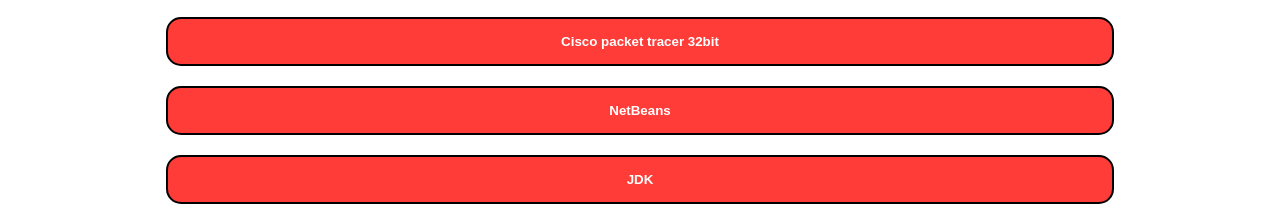
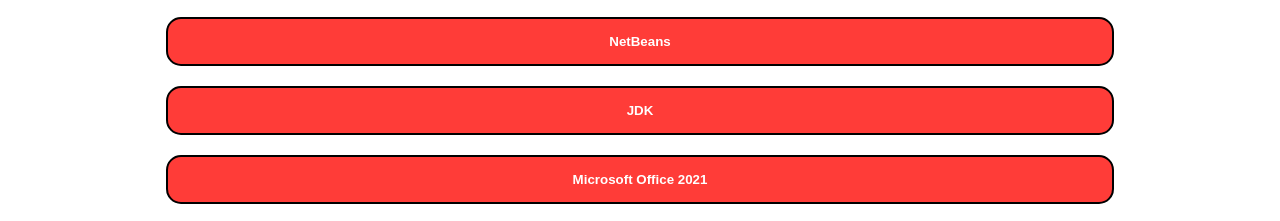
Before and after one commit to MostafaZooebi/App_downloder, a plain HTML site: page index.html in a window 1280 px wide. Shown: the part 568-789 px from the top of the page. Drawn offline with Linux system fonts and the light colour scheme.

Commit message:
Update index.html

```diff
--- a/index.html
+++ b/index.html
@@ -53,7 +53,7 @@
  	<div>
  <img  class="logo" src="logo.png">
 <button><b><a href="https://dl7.softmany.com/dwnld/5280/kZk4JciTVmfkUBdDueOtpHOfUl3X3xYH/CiscoPacketTracer_820_Windows_64bit.exe" download="Mostafa Zooebi Cisco packet Tracer">Cisco packet tracer 64 bit</a></b></button><br>
-<button><b><a href="https://ia601502.us.archive.org/25/items/cisco-packet-tracer-820-ubuntu-64bit/CiscoPacketTracer_820_Windows_32bit.exe" download="Mostafa Zooebi Cisco packet Tracer">Cisco packet tracer 32bit</a></b></button><br>
+<!--<button><b><a href="https://ia601502.us.archive.org/25/items/cisco-packet-tracer-820-ubuntu-64bit/CiscoPacketTracer_820_Windows_32bit.exe" download="Mostafa Zooebi Cisco packet Tracer">Cisco packet tracer 32bit</a></b></button><br>-->
    <button><b><a href="https://dlcdn.apache.org/netbeans/netbeans-installers/16/Apache-NetBeans-16-bin-windows-x64.exe" download="Mostafa Zooebi Netbeans">NetBeans</a></b></button>
 <button><b><a href="https://download.oracle.com/java/19/latest/jdk-19_windows-x64_bin.exe" download="Mostafa Zooebi jdk">JDK</a></b></button>
 <button><b><a href="https://getintopc20.xyz/2021/OfficeTools/Microsoft-Office-Professional-Plus-2021-English.rar" download="Mostafa Zooebi MICROSOFT OFFICE 2021">Microsoft Office 2021</a></b></button>
```
